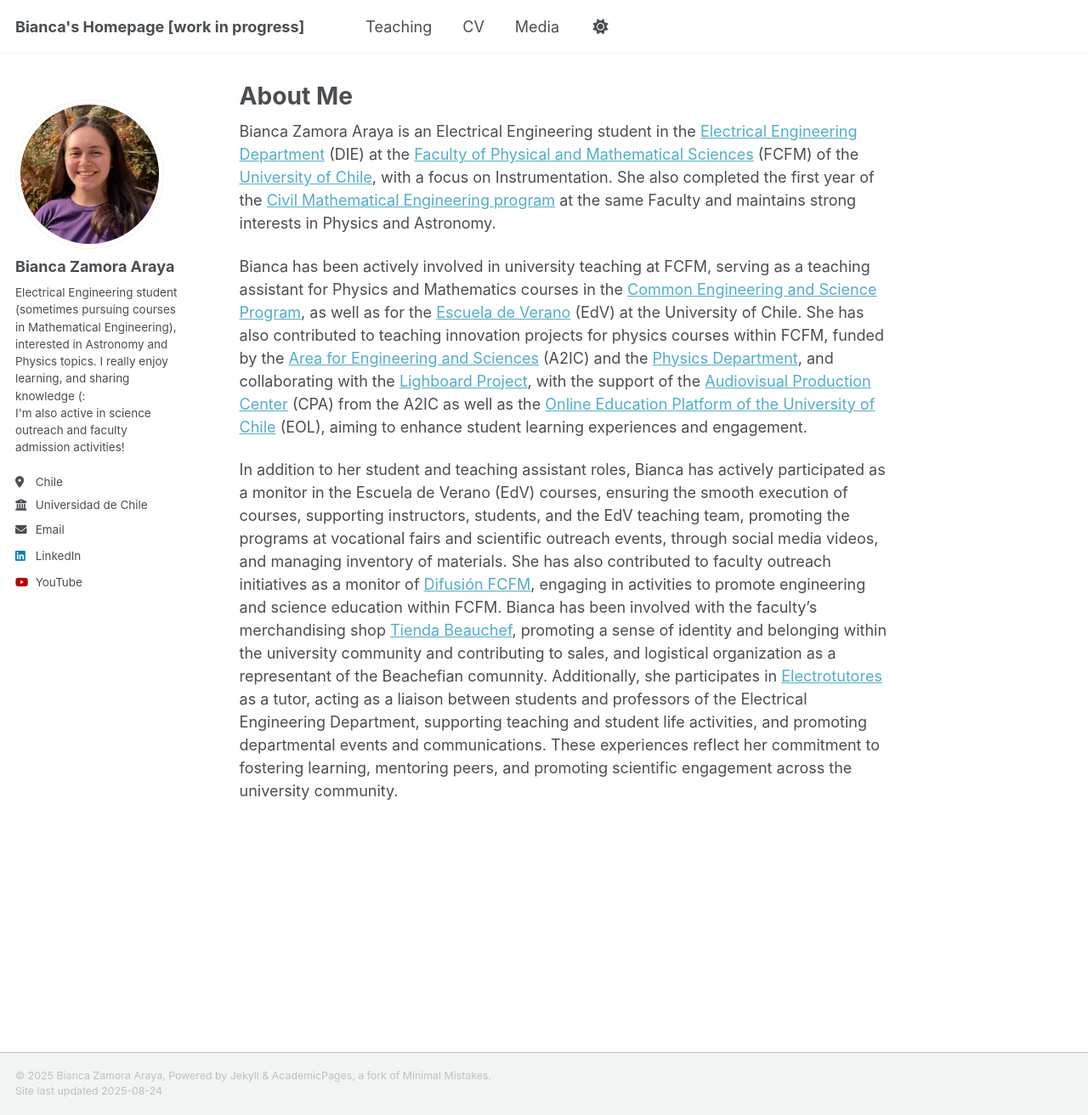
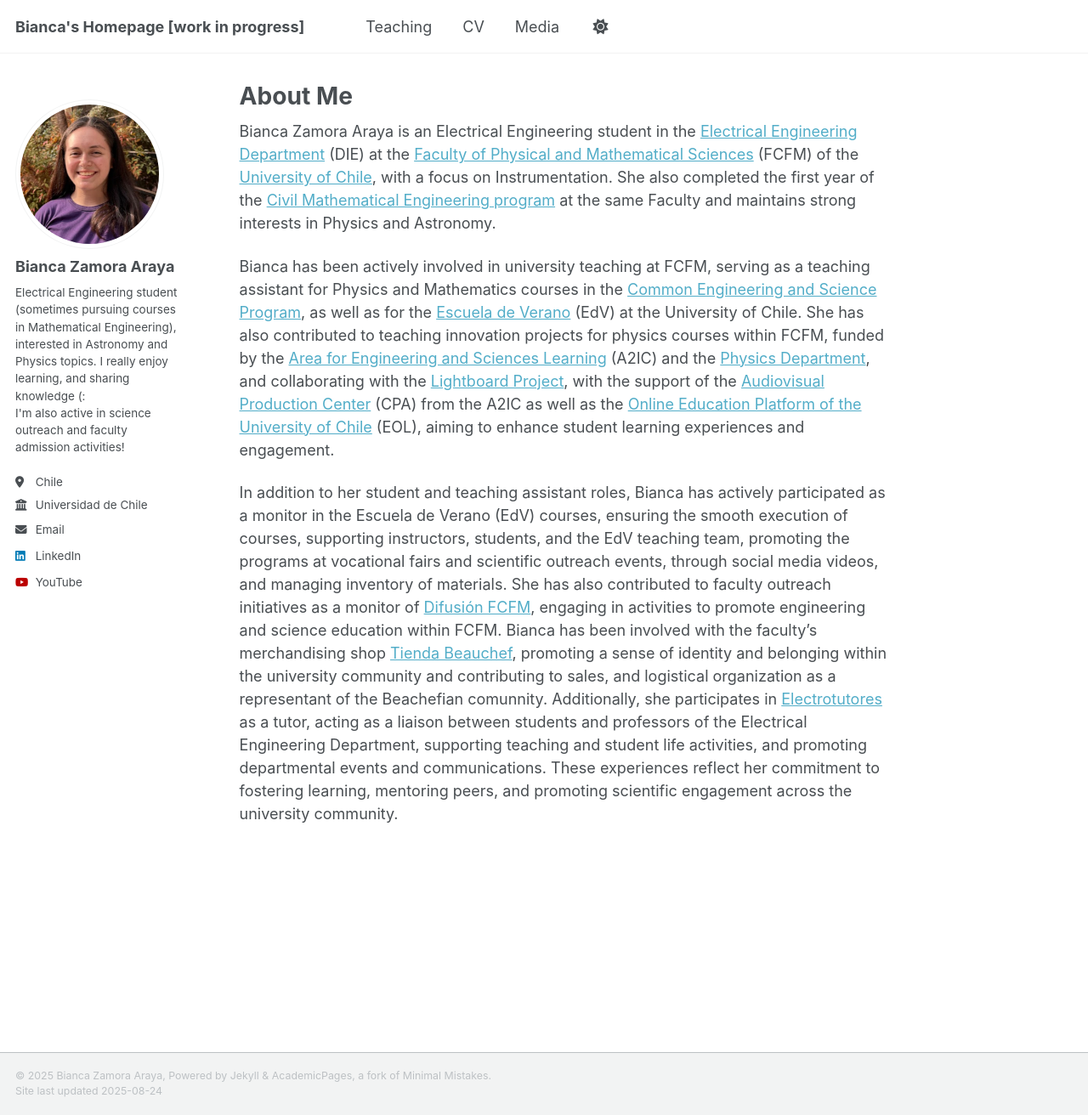
Before and after one commit to Bianca-Zamora-Araya/Bianca-Zamora-Araya.github.io, a Jekyll site: the page built from _pages/about.md, in a window 1280 px wide and 1312 px high. Shown: the whole window at 85% size. Built offline with Jekyll 4.4.1, drawn with Linux system fonts in a browser that asks for light colours; a script that is not in the unit is left out.

Commit message:
Update about.md

```diff
--- a/_pages/about.md
+++ b/_pages/about.md
@@ -9,6 +9,6 @@ redirect_from:
 
 Bianca Zamora Araya is an Electrical Engineering student in the [Electrical Engineering Department](https://www.electricalengineering.cl/) (DIE) at the [Faculty of Physical and Mathematical Sciences](https://ingenieria.uchile.cl/english) (FCFM) of the [University of Chile](https://uchile.cl/english), with a focus on Instrumentation. She also completed the first year of the [Civil Mathematical Engineering program](https://www.dim.uchile.cl/en/home/) at the same Faculty and maintains strong interests in Physics and Astronomy.
 
-Bianca has been actively involved in university teaching at FCFM, serving as a teaching assistant for Physics and Mathematics courses in the [Common Engineering and Science Program](https://ingenieria.uchile.cl/english/faculty/schools/school-of-engineering-and-sciences), as well as for the [Escuela de Verano](https://www.edv.uchile.cl/#) (EdV) at the University of Chile. She has also contributed to teaching innovation projects for physics courses within FCFM, funded by the [Area for Engineering and Sciences](https://a2ic.ing.uchile.cl/) (A2IC) and the [Physics Department](https://dfi.uchile.cl/), and collaborating with the [Lighboard Project](https://youtu.be/iwjAxOC_UM8?si=ZsVrF36ukjyoqe66), with the support of the [Audiovisual Production Center](https://a2ic.ing.uchile.cl/centro-de-producci%C3%B3n-audiovisual) (CPA) from the A2IC as well as the [Online Education Platform of the University of Chile](https://eol.uchile.cl/) (EOL), aiming to enhance student learning experiences and engagement.
+Bianca has been actively involved in university teaching at FCFM, serving as a teaching assistant for Physics and Mathematics courses in the [Common Engineering and Science Program](https://ingenieria.uchile.cl/english/faculty/schools/school-of-engineering-and-sciences), as well as for the [Escuela de Verano](https://www.edv.uchile.cl/#) (EdV) at the University of Chile. She has also contributed to teaching innovation projects for physics courses within FCFM, funded by the [Area for Engineering and Sciences Learning](https://a2ic.ing.uchile.cl/) (A2IC) and the [Physics Department](https://dfi.uchile.cl/), and collaborating with the [Lightboard Project](https://youtu.be/iwjAxOC_UM8?si=ZsVrF36ukjyoqe66), with the support of the [Audiovisual Production Center](https://a2ic.ing.uchile.cl/centro-de-producci%C3%B3n-audiovisual) (CPA) from the A2IC as well as the [Online Education Platform of the University of Chile](https://eol.uchile.cl/) (EOL), aiming to enhance student learning experiences and engagement.
 
 In addition to her student and teaching assistant roles, Bianca has actively participated as a monitor in the Escuela de Verano (EdV) courses, ensuring the smooth execution of courses, supporting instructors, students, and the EdV teaching team, promoting the programs at vocational fairs and scientific outreach events, through social media videos, and managing inventory of materials. She has also contributed to faculty outreach initiatives as a monitor of [Difusión FCFM](http://instagram.com/ingenieria_ciencias_uchile/?hl=es), engaging in activities to promote engineering and science education within FCFM. Bianca has been involved with the faculty’s merchandising shop [Tienda Beauchef](https://tiendabeauchef.ing.uchile.cl/), promoting a sense of identity and belonging within the university community and contributing to sales, and logistical organization as a representant of the Beachefian comunnity. Additionally, she participates in [Electrotutores](https://cl.linkedin.com/company/electrotutores) as a tutor, acting as a liaison between students and professors of the Electrical Engineering Department, supporting teaching and student life activities, and promoting departmental events and communications. These experiences reflect her commitment to fostering learning, mentoring peers, and promoting scientific engagement across the university community.
```
